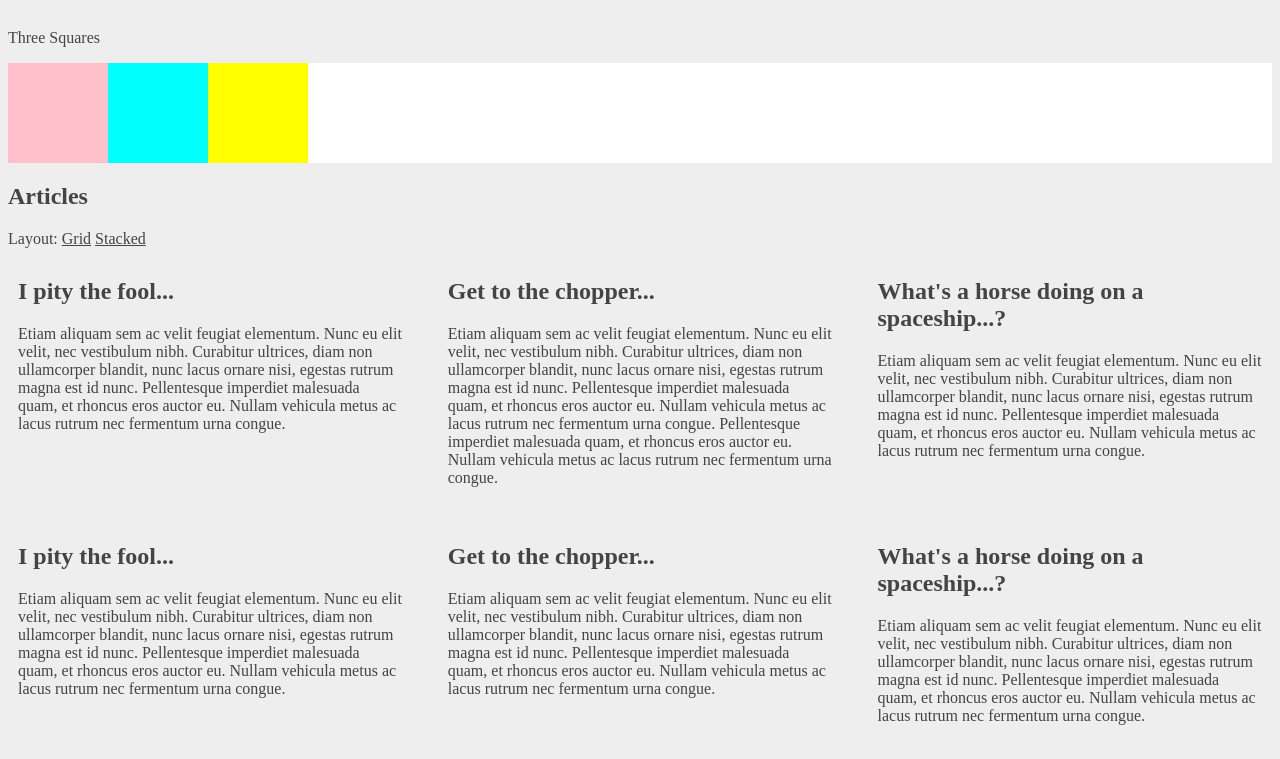
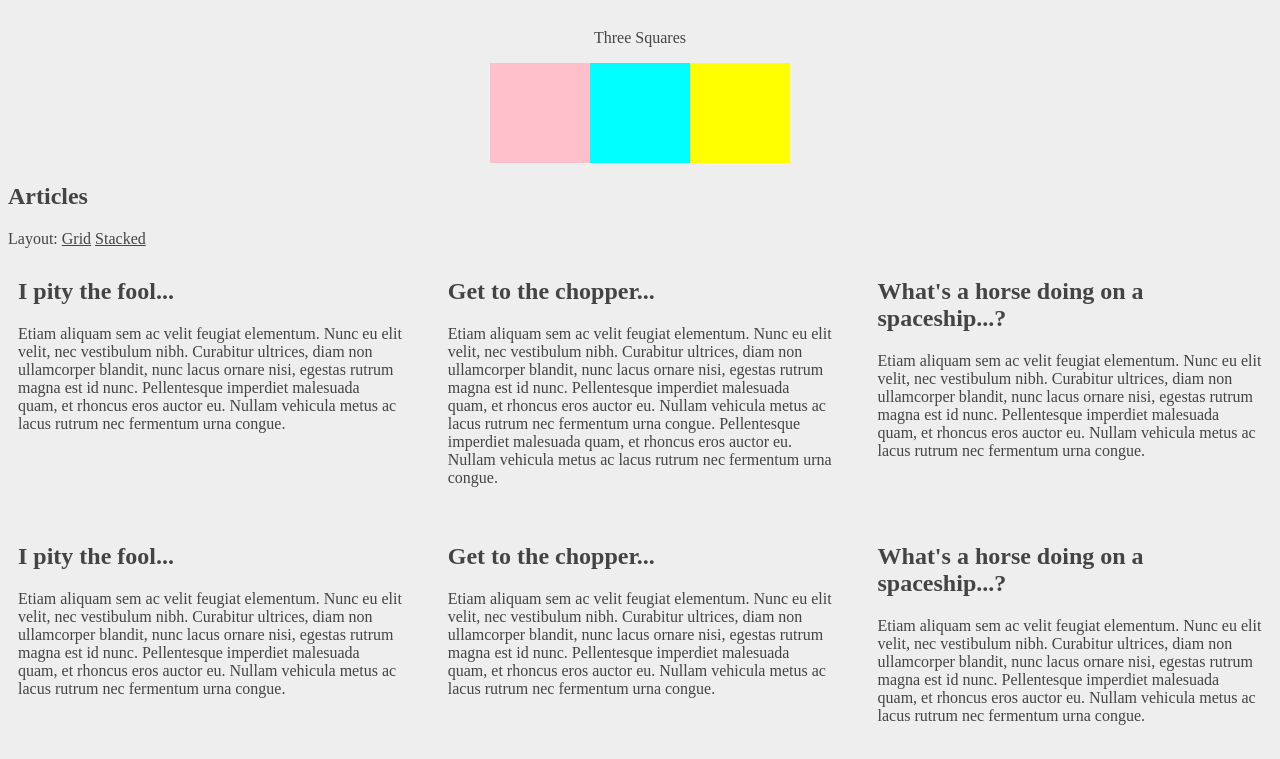
Before and after one commit to ivanesmantovich/flexbox-tutorial, a plain HTML site: page index.html in a window 1280 px wide. Shown: the part 157-916 px from the top of the page. Drawn offline with nearby package versions, Linux system fonts and the light colour scheme; a web font is replaced by a local one.

Commit message:
Finished Flexbox tutorial

```diff
--- a/index.html
+++ b/index.html
@@ -26,7 +26,7 @@
 				<li><a href=""><svg class="twitter" xmlns="http://www.w3.org/2000/svg" viewBox="0 0 448 512"><!-- Font Awesome Free 5.15.4 by @fontawesome - https://fontawesome.com License - https://fontawesome.com/license/free (Icons: CC BY 4.0, Fonts: SIL OFL 1.1, Code: MIT License) --><path d="M400 32H48C21.5 32 0 53.5 0 80v352c0 26.5 21.5 48 48 48h352c26.5 0 48-21.5 48-48V80c0-26.5-21.5-48-48-48zm-48.9 158.8c.2 2.8.2 5.7.2 8.5 0 86.7-66 186.6-186.6 186.6-37.2 0-71.7-10.8-100.7-29.4 5.3.6 10.4.8 15.8.8 30.7 0 58.9-10.4 81.4-28-28.8-.6-53-19.5-61.3-45.5 10.1 1.5 19.2 1.5 29.6-1.2-30-6.1-52.5-32.5-52.5-64.4v-.8c8.7 4.9 18.9 7.9 29.6 8.3a65.447 65.447 0 0 1-29.2-54.6c0-12.2 3.2-23.4 8.9-33.1 32.3 39.8 80.8 65.8 135.2 68.6-9.3-44.5 24-80.6 64-80.6 18.9 0 35.9 7.9 47.9 20.7 14.8-2.8 29-8.3 41.6-15.8-4.9 15.2-15.2 28-28.8 36.1 13.2-1.4 26-5.1 37.8-10.2-8.9 13.1-20.1 24.7-32.9 34z"/></svg></a></li>
 			</ul>
 		</nav>
-		<p>Three Squares</p>
+		<p style="text-align: center">Three Squares</p>
 		<div class="squares">
 			<div class="square one"></div>
 			<div class="square two"></div>
@@ -103,12 +103,20 @@
 			</article>
 		</section>
 		<script>
-			$('a.stack').on('click', function() {
+			// Flexbox script
+
+			$('a.stack').on('click', function () {
 				$('article').addClass('stack');
-			})
-			$('a.grid').on('click', function() {
+			});
+			$('a.grid').on('click', function () {
 				$('article').removeClass('stack');
-			})
+			});
+
+			// Flexbox script
+
+			//Grid script
+
+			//Grid script
 		</script>
 	</body>
 </html>
--- a/style.css
+++ b/style.css
@@ -62,8 +62,7 @@ nav ul.socials li {
 .squares {
 	display: flex;
 	flex-wrap: wrap;
-	background-color: white;
-	/* flex-flow: column; */
+	justify-content: center;
 }
 
 .square {
```
